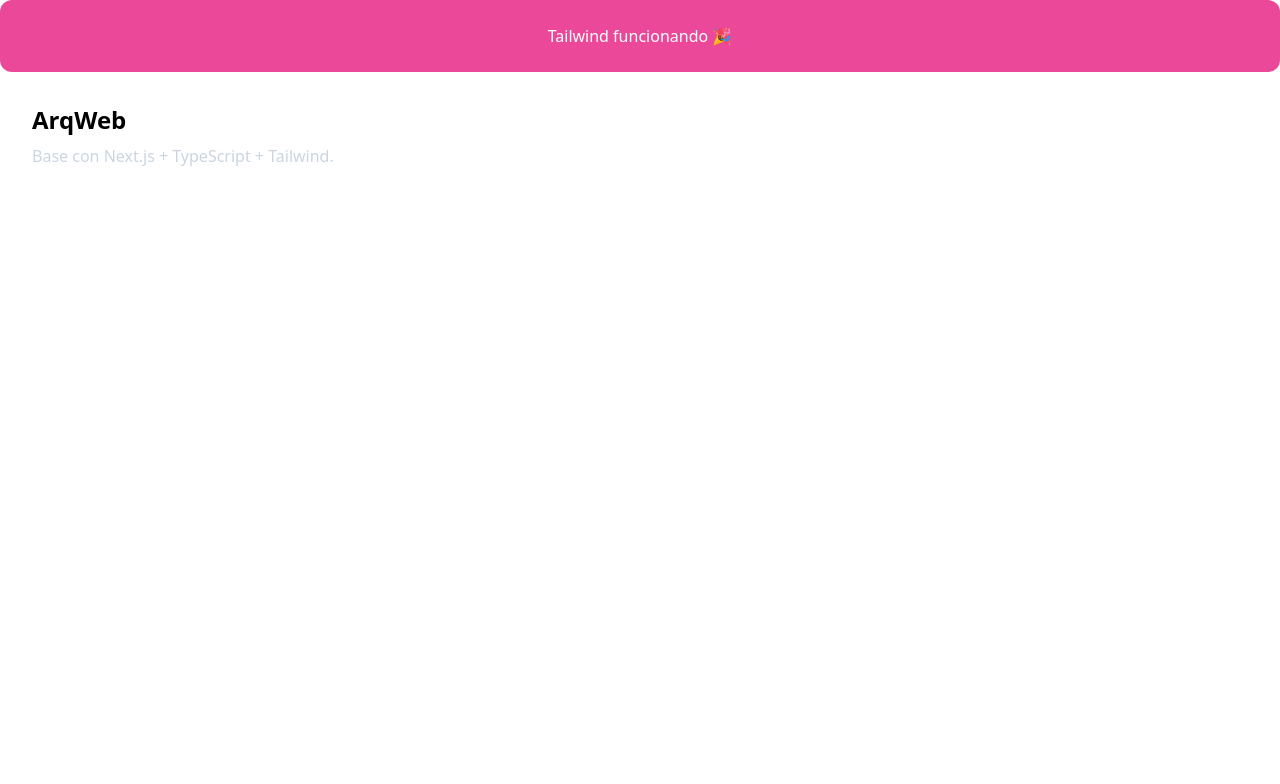
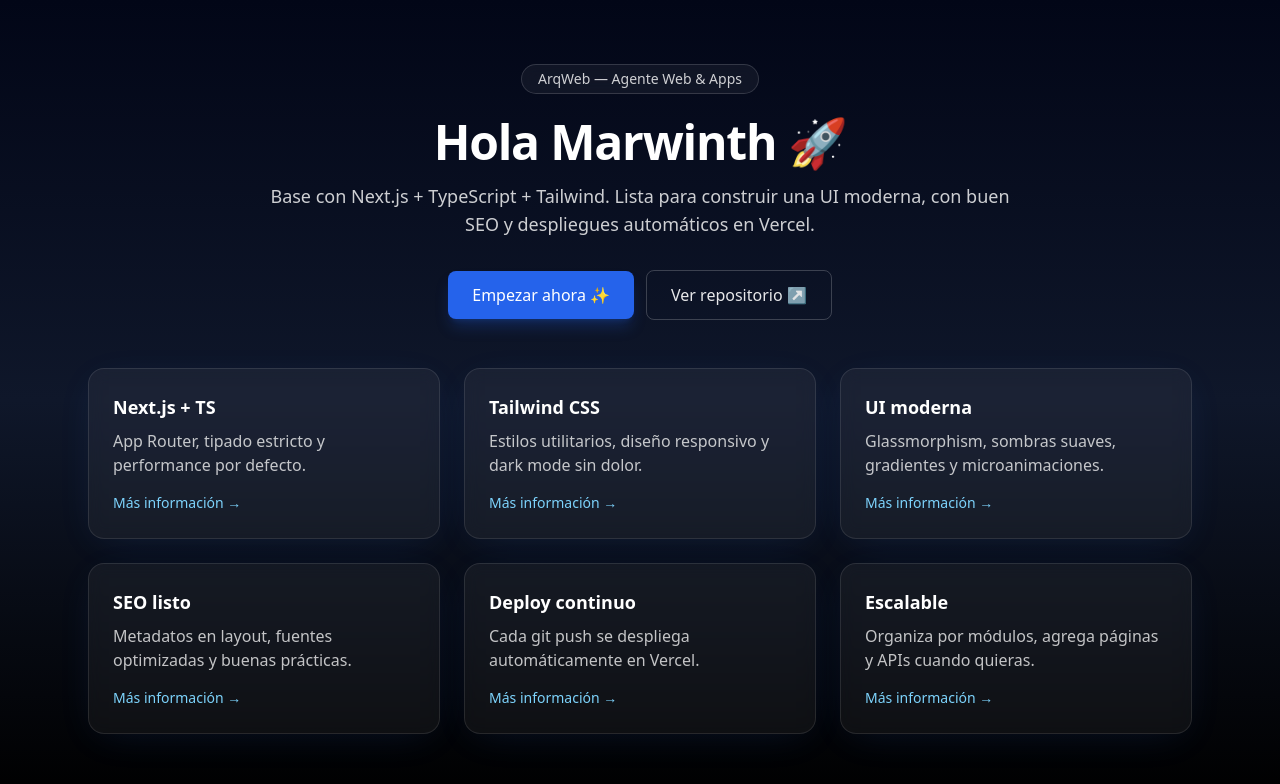
Before and after one commit to marwinthmata2/arqweb-app, a Next.js app: page / in a window 1280 px wide. Shown: the top 784 px of the page. Built offline with nearby package versions, Linux system fonts and the light colour scheme.

Commit message:
feat(home): hero + grid y enlaces Link

```diff
--- a/src/app/page.tsx
+++ b/src/app/page.tsx
@@ -1,18 +1,84 @@
+import Link from "next/link";
+
+export const metadata = {
+  title: "ArqWeb — Agente Web & Apps",
+  description:
+    "Base con Next.js + TypeScript + Tailwind. Lista para construir una UI moderna, con buen SEO y despliegues automáticos en Vercel.",
+};
+
 export default function Home() {
+  const features = [
+    { title: "Next.js + TS", desc: "App Router, tipado estricto y performance por defecto." },
+    { title: "Tailwind CSS", desc: "Estilos utilitarios, diseño responsivo y dark mode sin dolor." },
+    { title: "UI moderna", desc: "Glassmorphism, sombras suaves, gradientes y microanimaciones." },
+    { title: "SEO listo", desc: "Metadatos en layout, fuentes optimizadas y buenas prácticas." },
+    { title: "Deploy continuo", desc: "Cada git push se despliega automáticamente en Vercel." },
+    { title: "Escalable", desc: "Organiza por módulos, agrega páginas y APIs cuando quieras." },
+  ];
+
   return (
-    <>
-      {/* 🔴 Bloque rosa de prueba muy visible */}
-      <div className="bg-pink-500 text-white p-6 rounded-xl text-center">
-        Tailwind funcionando 🎉
+    <main className="relative min-h-screen overflow-hidden bg-gradient-to-b from-slate-950 via-slate-900 to-black text-white">
+      {/* Fondos simples (sin animaciones para mantenerlo estable) */}
+      <div className="pointer-events-none absolute inset-0 -z-10">
+        <div className="absolute -top-24 -left-24 h-72 w-72 rounded-full bg-indigo-500/20 blur-3xl" />
+        <div className="absolute -bottom-28 -right-24 h-72 w-72 rounded-full bg-fuchsia-500/20 blur-3xl" />
       </div>
 
-      {/* Tu contenido debajo (puedes pegar lo que tenías luego de esto) */}
-      <main className="p-8">
-        <h1 className="text-2xl font-bold">ArqWeb</h1>
-        <p className="text-slate-300 mt-2">
-          Base con Next.js + TypeScript + Tailwind.
-        </p>
-      </main>
-    </>
+      <div className="mx-auto max-w-6xl px-6 py-16">
+        {/* Badge superior */}
+        <div className="mx-auto w-fit rounded-full border border-white/15 bg-white/5 px-4 py-1 text-sm text-white/80 backdrop-blur">
+          ArqWeb — Agente Web & Apps
+        </div>
+
+        {/* Hero */}
+        <header className="mx-auto mt-6 max-w-3xl text-center">
+          <h1 className="text-4xl font-extrabold tracking-tight sm:text-5xl">Hola Marwinth 🚀</h1>
+          <p className="mt-4 text-lg text-white/80">
+            Base con Next.js + TypeScript + Tailwind. Lista para construir una UI moderna,
+            con buen SEO y despliegues automáticos en Vercel.
+          </p>
+
+          {/* CTAs */}
+          <div className="mt-8 flex flex-col items-center gap-3 sm:flex-row sm:justify-center">
+            {/* Interno → usa Link para evitar el error de ESLint */}
+            <Link
+              href="/twcheck"
+              className="inline-flex items-center justify-center rounded-lg bg-blue-600 px-6 py-3 font-medium text-white shadow-lg shadow-blue-600/25 transition hover:bg-blue-500"
+            >
+              Empezar ahora ✨
+            </Link>
+
+            {/* Externo → <a> normal */}
+            <a
+              href="https://github.com/marwinthmata2/arqweb-app"
+              target="_blank"
+              rel="noreferrer"
+              className="inline-flex items-center justify-center rounded-lg border border-white/20 px-6 py-3 text-white/90 transition hover:border-white/40"
+            >
+              Ver repositorio ↗
+            </a>
+          </div>
+        </header>
+
+        {/* Grid de tarjetas */}
+        <section className="mx-auto mt-12 grid gap-6 sm:grid-cols-2 lg:grid-cols-3">
+          {features.map((f) => (
+            <div
+              key={f.title}
+              className="rounded-2xl border border-white/10 bg-white/5 p-6 shadow-[0_8px_40px_-12px_rgba(59,130,246,0.15)] backdrop-blur transition hover:border-white/20"
+            >
+              <h3 className="text-lg font-semibold">{f.title}</h3>
+              <p className="mt-2 text-white/75">{f.desc}</p>
+              <Link
+                href="/test"
+                className="mt-4 inline-flex items-center text-sm font-medium text-sky-300 hover:text-sky-200"
+              >
+                Más información →
+              </Link>
+            </div>
+          ))}
+        </section>
+      </div>
+    </main>
   );
 }
```
